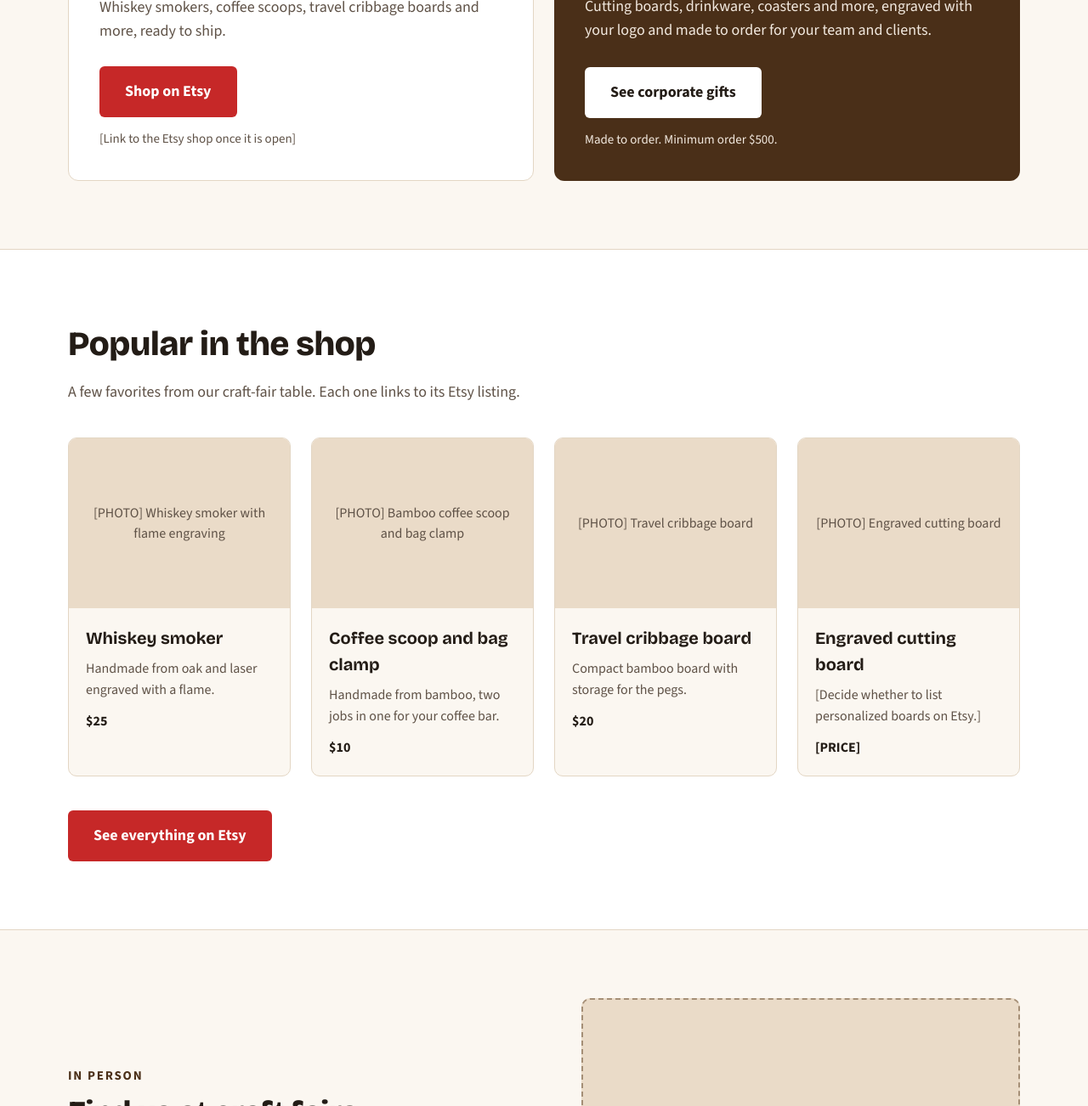
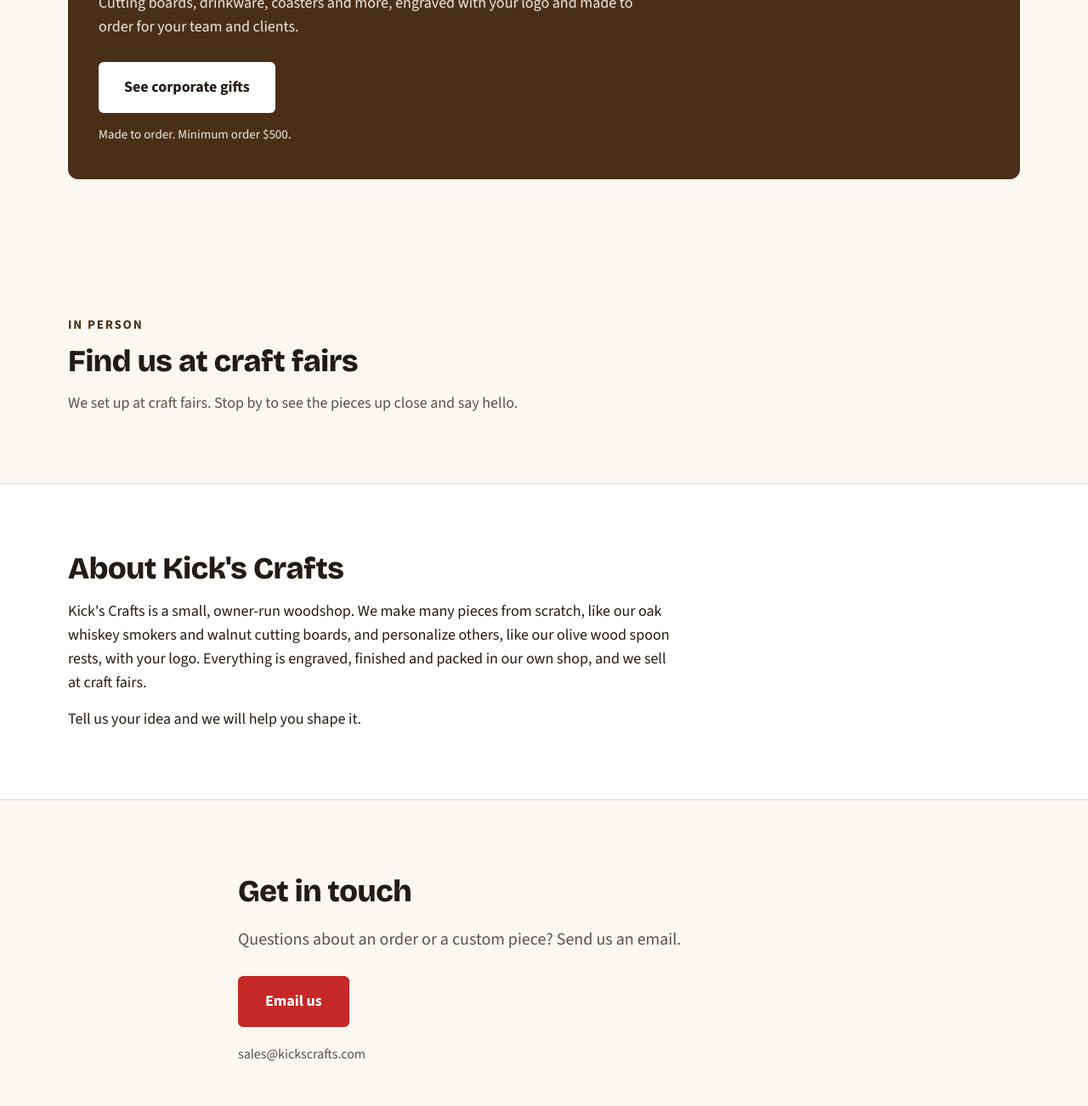
Before and after one commit to SteveKickert/kickscrafts-site, a plain HTML site: page index.html in a window 1280 px wide. Shown: the part 469-1771 px from the top of the page at 85% size. Drawn offline with nearby package versions, Linux system fonts and the light colour scheme.

Commit message:
Add files via upload

```diff
--- a/index.html
+++ b/index.html
@@ -4,7 +4,7 @@
 <meta charset="utf-8">
 <meta name="viewport" content="width=device-width, initial-scale=1">
 <title>Kick's Crafts - The Woodshop</title>
-<meta name="description" content="Wood crafts and gifts from our woodshop. Shop on Etsy, or request corporate gifts engraved with your logo.">
+<meta name="description" content="Wood crafts and corporate gifts from our woodshop. Cutting boards, drinkware and more, engraved with your logo and made to order.">
 <link rel="preconnect" href="https://fonts.googleapis.com">
 <link href="https://fonts.googleapis.com/css2?family=Bricolage+Grotesque:opsz,wght@12..96,500;12..96,700;12..96,800&family=Source+Sans+3:wght@400;600;700&display=swap" rel="stylesheet">
 <style>
@@ -23,89 +23,26 @@ a:focus-visible,button:focus-visible,input:focus-visible{outline:3px solid #231C
 <span style="font-family: 'Bricolage Grotesque', sans-serif; font-weight: 800; font-size: 22px">Kick's Crafts</span>
 </a>
 <nav style="display: flex; flex-wrap: wrap; align-items: center; gap: 24px; font-weight: 600; font-size: 16px">
-<a href="#shop" style="text-decoration: none; padding: 10px 0">Shop</a>
 <a href="gifts/" style="text-decoration: none; padding: 10px 0">Corporate gifts</a>
 <a href="#about" style="text-decoration: none; padding: 10px 0">About</a>
 <a href="#contact" style="text-decoration: none; padding: 10px 0">Contact</a>
 </nav>
 </header>
 
-<!-- Hero with two paths -->
+<!-- Hero -->
 <section id="top" style="padding: 72px 24px 80px">
 <div style="max-width: 1120px; margin: 0 auto">
 <h1 style="margin: 0 0 16px; font-family: 'Bricolage Grotesque', sans-serif; font-weight: 800; font-size: 52px; line-height: 1.1; letter-spacing: -0.02em">Wood crafts and gifts from our woodshop</h1>
-<p style="margin: 0 0 48px; font-size: 20px; color: #5F5247; max-width: 600px">Small-batch pieces for your kitchen, your coffee bar and your next game night, made and personalized in our own woodshop.</p>
+<p style="margin: 0 0 40px; font-size: 20px; color: #5F5247; max-width: 600px">Cutting boards, drinkware, coasters and more, made and personalized in our own woodshop.</p>
 
-<div style="display: flex; flex-wrap: wrap; gap: 24px">
-<div style="flex: 1 1 420px; min-width: 0; background: #FFFFFF; border: 1px solid #E3D6C4; border-radius: 12px; padding: 36px; box-sizing: border-box; display: flex; flex-direction: column">
-<p style="margin: 0 0 8px; font-weight: 700; font-size: 15px; letter-spacing: 0.12em; text-transform: uppercase; color: #4A2F18">For you or a gift</p>
-<h2 style="margin: 0 0 12px; font-family: 'Bricolage Grotesque', sans-serif; font-weight: 800; font-size: 32px; line-height: 1.1">Shop our Etsy store</h2>
-<p style="margin: 0 0 28px; color: #5F5247; flex: 1 1 auto">Whiskey smokers, coffee scoops, travel cribbage boards and more, ready to ship.</p>
-<div>
-<a href="#etsy-link" style="display: inline-block; background: #C62828; color: #FFFFFF; text-decoration: none; padding: 16px 30px; border-radius: 6px; font-weight: 700; font-size: 18px">Shop on Etsy</a>
-</div>
-<p style="margin: 14px 0 0; font-size: 15px; color: #5F5247">[Link to the Etsy shop once it is open]</p>
-</div>
-
-<div style="flex: 1 1 420px; min-width: 0; background: #4A2F18; color: #FFFFFF; border-radius: 12px; padding: 36px; box-sizing: border-box; display: flex; flex-direction: column">
+<div style="background: #4A2F18; color: #FFFFFF; border-radius: 12px; padding: 40px 36px; box-sizing: border-box">
 <p style="margin: 0 0 8px; font-weight: 700; font-size: 15px; letter-spacing: 0.12em; text-transform: uppercase; color: #F2E9DF">For your business</p>
 <h2 style="margin: 0 0 12px; font-family: 'Bricolage Grotesque', sans-serif; font-weight: 800; font-size: 32px; line-height: 1.1">Corporate gifts with your logo</h2>
-<p style="margin: 0 0 28px; color: #F2E9DF; flex: 1 1 auto">Cutting boards, drinkware, coasters and more, engraved with your logo and made to order for your team and clients.</p>
+<p style="margin: 0 0 28px; color: #F2E9DF; max-width: 640px">Cutting boards, drinkware, coasters and more, engraved with your logo and made to order for your team and clients.</p>
 <div>
 <a href="gifts/" style="display: inline-block; background: #FFFFFF; color: #231C16; text-decoration: none; padding: 16px 30px; border-radius: 6px; font-weight: 700; font-size: 18px">See corporate gifts</a>
 </div>
 <p style="margin: 14px 0 0; font-size: 15px; color: #F2E9DF">Made to order. Minimum order $500.</p>
-</div>
-</div>
-</div>
-</section>
-
-<!-- Shop picks -->
-<section id="shop" style="padding: 80px 24px; background: #FFFFFF; border-top: 1px solid #E3D6C4; border-bottom: 1px solid #E3D6C4">
-<div style="max-width: 1120px; margin: 0 auto">
-<h2 style="margin: 0 0 12px; font-family: 'Bricolage Grotesque', sans-serif; font-weight: 800; font-size: 40px; letter-spacing: -0.01em">Popular in the shop</h2>
-<p style="margin: 0 0 40px; color: #5F5247; max-width: 640px">A few favorites from our craft-fair table. Each one links to its Etsy listing.</p>
-<div style="display: grid; grid-template-columns: repeat(auto-fill, minmax(240px, 1fr)); gap: 24px">
-
-<div style="background: #FBF7F1; border: 1px solid #E3D6C4; border-radius: 10px; overflow: hidden">
-<div style="height: 200px; background: #EADBC8; display: flex; align-items: center; justify-content: center; text-align: center; padding: 16px; box-sizing: border-box; color: #5F5247; font-size: 16px">[PHOTO] Whiskey smoker with flame engraving</div>
-<div style="padding: 20px">
-<h3 style="margin: 0 0 8px; font-family: 'Bricolage Grotesque', sans-serif; font-weight: 700; font-size: 20px">Whiskey smoker</h3>
-<p style="margin: 0 0 12px; font-size: 16px; color: #5F5247">Handmade from oak and laser engraved with a flame.</p>
-<p style="margin: 0; font-weight: 700; font-size: 16px">$25</p>
-</div>
-</div>
-
-<div style="background: #FBF7F1; border: 1px solid #E3D6C4; border-radius: 10px; overflow: hidden">
-<div style="height: 200px; background: #EADBC8; display: flex; align-items: center; justify-content: center; text-align: center; padding: 16px; box-sizing: border-box; color: #5F5247; font-size: 16px">[PHOTO] Bamboo coffee scoop and bag clamp</div>
-<div style="padding: 20px">
-<h3 style="margin: 0 0 8px; font-family: 'Bricolage Grotesque', sans-serif; font-weight: 700; font-size: 20px">Coffee scoop and bag clamp</h3>
-<p style="margin: 0 0 12px; font-size: 16px; color: #5F5247">Handmade from bamboo, two jobs in one for your coffee bar.</p>
-<p style="margin: 0; font-weight: 700; font-size: 16px">$10</p>
-</div>
-</div>
-
-<div style="background: #FBF7F1; border: 1px solid #E3D6C4; border-radius: 10px; overflow: hidden">
-<div style="height: 200px; background: #EADBC8; display: flex; align-items: center; justify-content: center; text-align: center; padding: 16px; box-sizing: border-box; color: #5F5247; font-size: 16px">[PHOTO] Travel cribbage board</div>
-<div style="padding: 20px">
-<h3 style="margin: 0 0 8px; font-family: 'Bricolage Grotesque', sans-serif; font-weight: 700; font-size: 20px">Travel cribbage board</h3>
-<p style="margin: 0 0 12px; font-size: 16px; color: #5F5247">Compact bamboo board with storage for the pegs.</p>
-<p style="margin: 0; font-weight: 700; font-size: 16px">$20</p>
-</div>
-</div>
-
-<div style="background: #FBF7F1; border: 1px solid #E3D6C4; border-radius: 10px; overflow: hidden">
-<div style="height: 200px; background: #EADBC8; display: flex; align-items: center; justify-content: center; text-align: center; padding: 16px; box-sizing: border-box; color: #5F5247; font-size: 16px">[PHOTO] Engraved cutting board</div>
-<div style="padding: 20px">
-<h3 style="margin: 0 0 8px; font-family: 'Bricolage Grotesque', sans-serif; font-weight: 700; font-size: 20px">Engraved cutting board</h3>
-<p style="margin: 0 0 12px; font-size: 16px; color: #5F5247">[Decide whether to list personalized boards on Etsy.]</p>
-<p style="margin: 0; font-weight: 700; font-size: 16px">[PRICE]</p>
-</div>
-</div>
-
-</div>
-<div style="margin-top: 40px">
-<a href="#etsy-link" style="display: inline-block; background: #C62828; color: #FFFFFF; text-decoration: none; padding: 16px 30px; border-radius: 6px; font-weight: 700; font-size: 18px">See everything on Etsy</a>
 </div>
 </div>
 </section>
@@ -113,15 +50,10 @@ a:focus-visible,button:focus-visible,input:focus-visible{outline:3px solid #231C
 <!-- Craft fairs -->
 <section style="padding: 80px 24px">
 <div style="max-width: 1120px; margin: 0 auto; display: flex; flex-wrap: wrap; align-items: center; gap: 48px">
-<div style="flex: 1 1 420px; min-width: 0">
+<div style="flex: 1 1 420px; min-width: 0; max-width: 720px">
 <p style="margin: 0 0 12px; font-weight: 700; font-size: 15px; letter-spacing: 0.12em; text-transform: uppercase; color: #4A2F18">In person</p>
 <h2 style="margin: 0 0 16px; font-family: 'Bricolage Grotesque', sans-serif; font-weight: 800; font-size: 36px; line-height: 1.1; letter-spacing: -0.01em">Find us at craft fairs</h2>
-<p style="margin: 0 0 16px; color: #5F5247">We set up at craft fairs. Stop by to see the pieces up close and say hello.</p>
-<p style="margin: 0; font-size: 16px; color: #5F5247">[Upcoming fair names and dates]</p>
-</div>
-<div style="flex: 1 1 380px; min-width: 0; height: 320px; background: #EADBC8; border: 2px dashed #A58F76; border-radius: 10px; display: flex; flex-direction: column; align-items: center; justify-content: center; text-align: center; padding: 24px; box-sizing: border-box">
-<span style="font-weight: 700; color: #4A2F18">[PHOTO]</span>
-<span style="color: #5F5247; font-size: 16px">Craft fair booth with the Kick's Crafts table</span>
+<p style="margin: 0; color: #5F5247">We set up at craft fairs. Stop by to see the pieces up close and say hello.</p>
 </div>
 </div>
 </section>
@@ -129,19 +61,15 @@ a:focus-visible,button:focus-visible,input:focus-visible{outline:3px solid #231C
 <!-- About -->
 <section id="about" style="padding: 80px 24px; background: #FFFFFF; border-top: 1px solid #E3D6C4; border-bottom: 1px solid #E3D6C4">
 <div style="max-width: 1120px; margin: 0 auto; display: flex; flex-wrap: wrap; align-items: center; gap: 48px">
-<div style="flex: 1 1 380px; min-width: 0; height: 340px; background: #EADBC8; border: 2px dashed #A58F76; border-radius: 10px; display: flex; flex-direction: column; align-items: center; justify-content: center; text-align: center; padding: 24px; box-sizing: border-box">
-<span style="font-weight: 700; color: #4A2F18">[PHOTO 8]</span>
-<span style="color: #5F5247; font-size: 16px">You in the shop, holding a finished piece</span>
-</div>
-<div style="flex: 1 1 420px; min-width: 0">
+<div style="flex: 1 1 420px; min-width: 0; max-width: 720px">
 <h2 style="margin: 0 0 16px; font-family: 'Bricolage Grotesque', sans-serif; font-weight: 800; font-size: 36px; line-height: 1.1; letter-spacing: -0.01em">About Kick's Crafts</h2>
-<p style="margin: 0 0 16px">Kick's Crafts is a small, owner-run woodshop. We make some pieces from scratch, like our oak whiskey smokers, and personalize others, like our cutting boards, with your logo. Everything is engraved, finished and packed in our own shop, and we sell at craft fairs.</p>
+<p style="margin: 0 0 16px">Kick's Crafts is a small, owner-run woodshop. We make many pieces from scratch, like our oak whiskey smokers and walnut cutting boards, and personalize others, like our olive wood spoon rests, with your logo. Everything is engraved, finished and packed in our own shop, and we sell at craft fairs.</p>
 <p style="margin: 0">Tell us your idea and we will help you shape it.</p>
 </div>
 </div>
 </section>
 
-<!-- Contact and email list -->
+<!-- Contact -->
 <section id="contact" style="padding: 80px 24px">
 <div style="max-width: 720px; margin: 0 auto">
 <h2 style="margin: 0 0 12px; font-family: 'Bricolage Grotesque', sans-serif; font-weight: 800; font-size: 36px; letter-spacing: -0.01em">Get in touch</h2>
```
